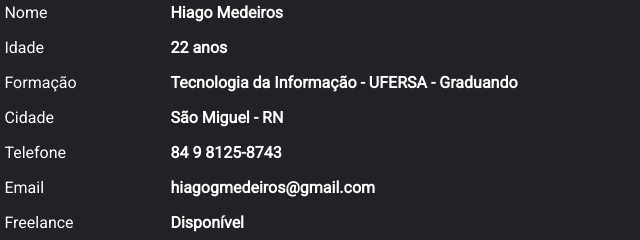
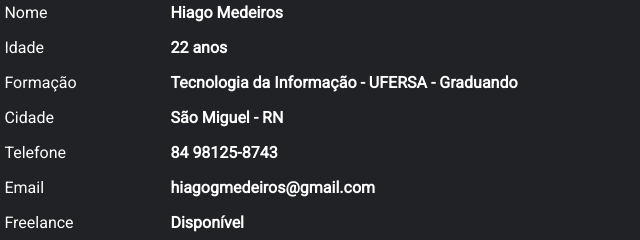
Before and after one commit to bhaskara2k/estudoportfolio, a plain HTML site: page index.html in a window 1280 px wide. Shown: the part 3169-3409 px from the top of the page, 637-1277 px from the left. Drawn offline with nearby package versions, Linux system fonts and the light colour scheme.

Commit message:
atualização

```diff
--- a/index.html
+++ b/index.html
@@ -144,7 +144,7 @@
                 <span>Idade</span><b>22 anos</b>
                 <span>Formação</span><b>Tecnologia da Informação - UFERSA - Graduando</b>
                 <span>Cidade</span><b>São Miguel - RN</b>
-                <span>Telefone</span><b>84 9 8125-8743</b>
+                <span>Telefone</span><b>84 98125-8743</b>
                 <span>Email</span><b>hiagogmedeiros@gmail.com</b>
                 <span>Freelance</span><b>Disponível</b>
                 <span>XP</span><b>HTML, CSS, JS e Figma</b>
```
